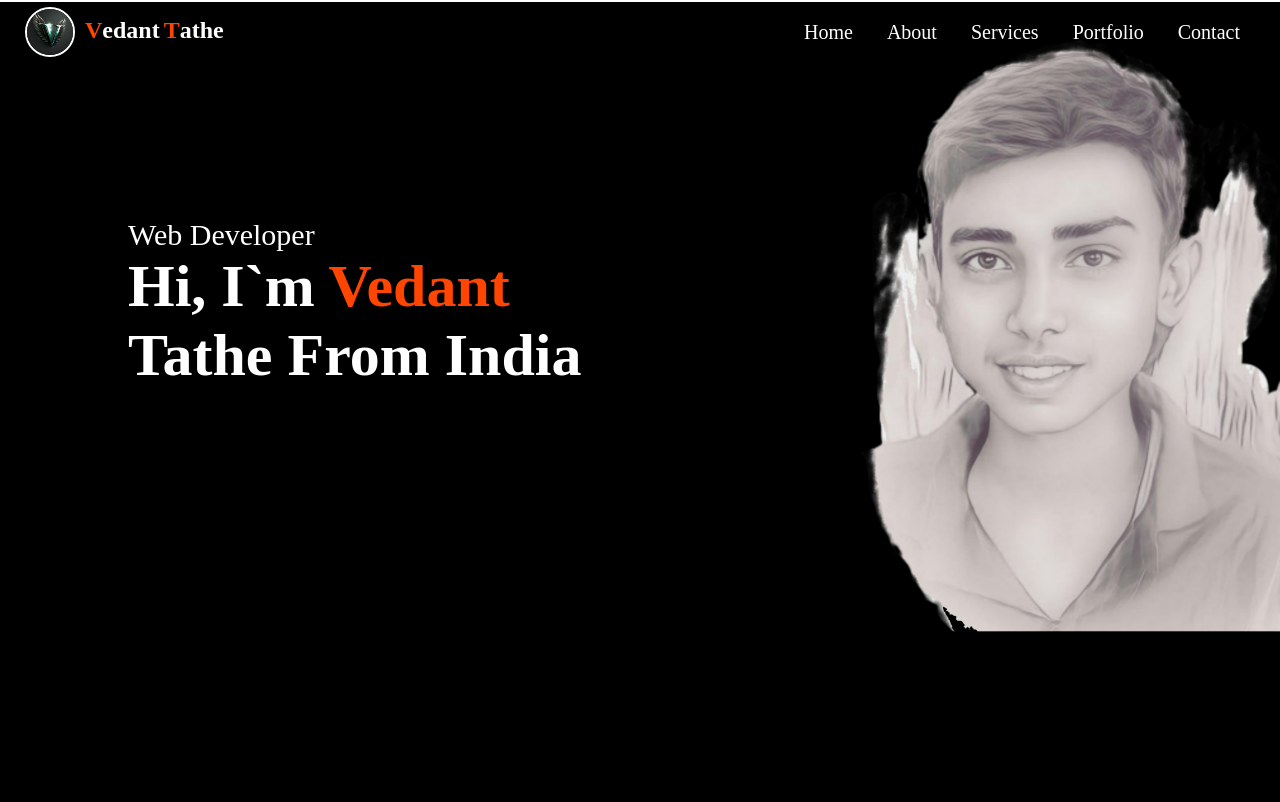
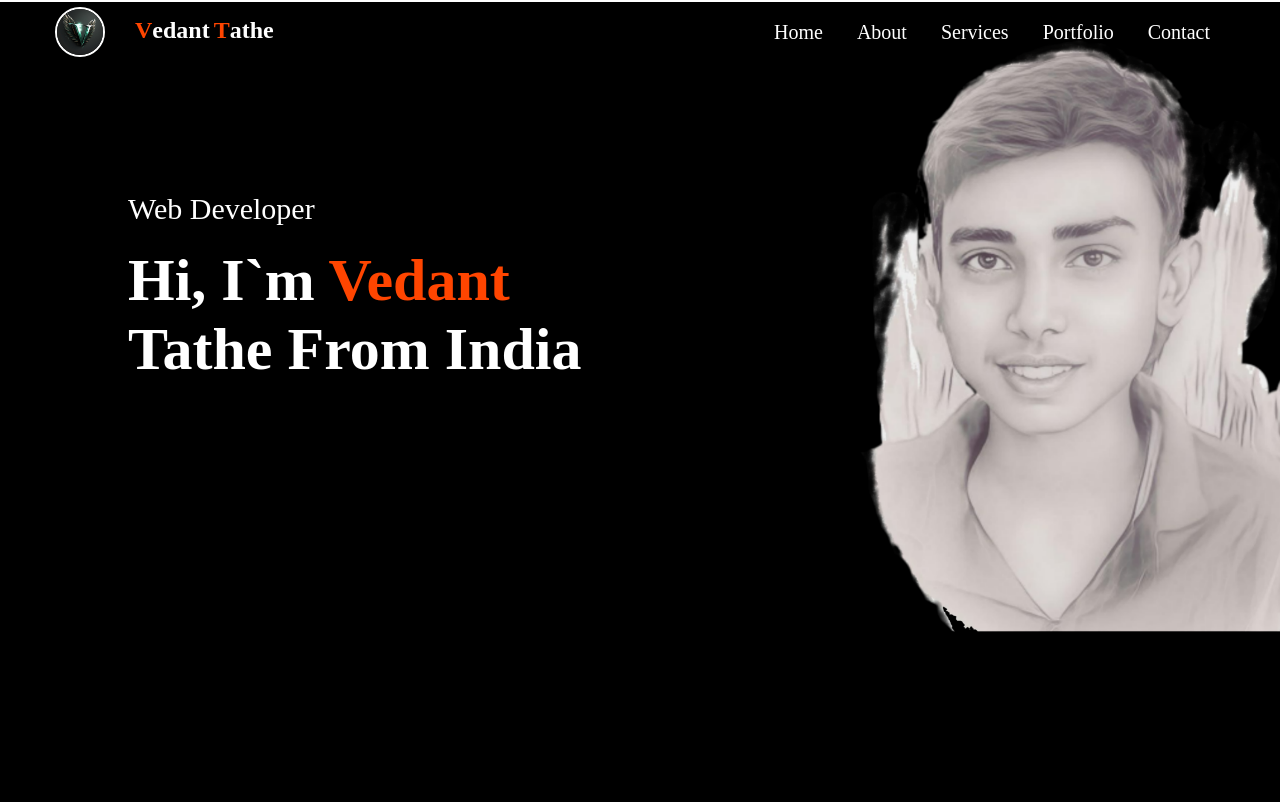
Before and after one commit to VedantTathe/Portfolio_Website, a PHP site: page / in a window 1280 px wide. Run offline with PHP 8.4, Linux system fonts and the light colour scheme.

Commit message:
Design Improved

```diff
--- a/css/style.css
+++ b/css/style.css
@@ -13,7 +13,7 @@ html, body{
 
 nav{
     padding: 5px 5px;
-    margin: 2px 20px;
+    margin: 2px 50px;
     display: flex;
     align-items: center;
     justify-content: space-between;
@@ -61,14 +61,14 @@ nav>div{
 #logo_text{
     position: relative;
     top: 10px;
-    left: 10px;
+    left: 30px;
 }
 
 /* <------------hero section------------> */
 
 #hero_text{
     color: white;
-    padding-top: 12%;
+    padding-top: 10%;
     height: 80vh;
     position: relative;
 
@@ -76,7 +76,8 @@ nav>div{
 }
 
 #hero_text p{
-    font-weight: 100;
+    /* font-weight: 100; */
+    margin-bottom: 20px;
     font-size: 30px;
 }
 
--- a/index.html
+++ b/index.html
@@ -8,6 +8,7 @@
 </head>
 <body>
     <div>
+        <!-- navbar and hero page -->
         <div id="hero_page">
             <nav>
                 <div>
@@ -33,6 +34,11 @@
             </div>
 
         </div>
+
+        <!-- about page -->
+
+
+
     </div>
 </body>
 </html>
```
